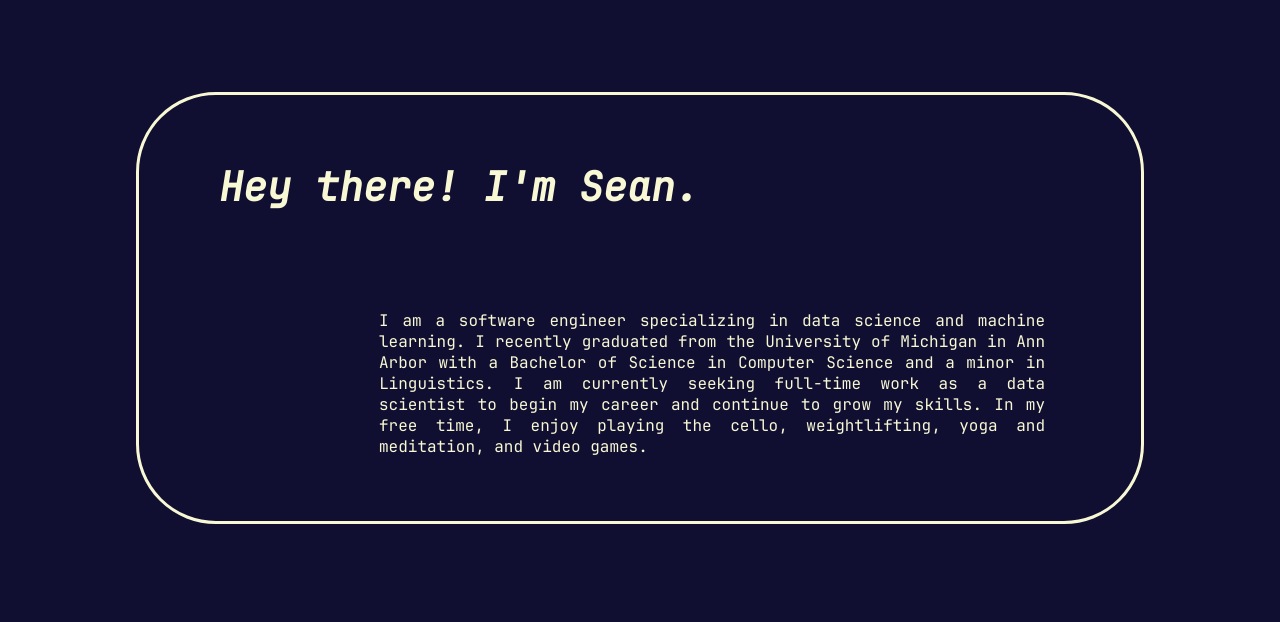
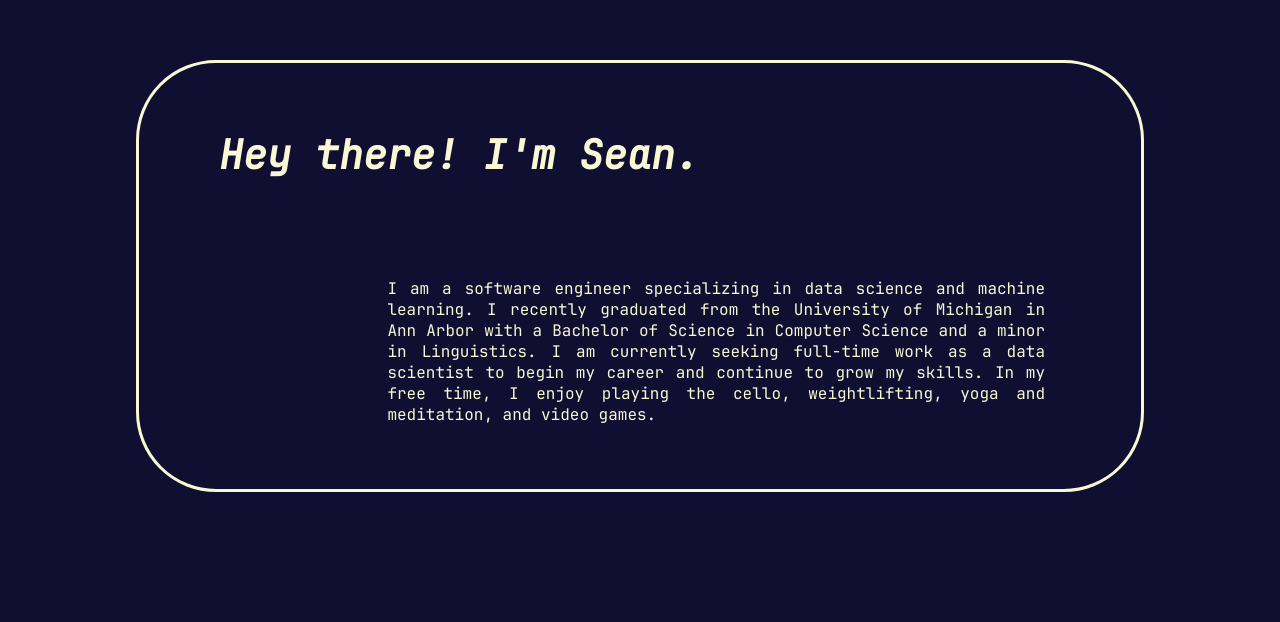
Before and after one commit to seantant/Portfolio-Website, a plain HTML site: page index.html in a window 1280 px wide. Shown: the part 892-1514 px from the top of the page. Drawn offline with Linux system fonts and the light colour scheme.

Commit message:
More style changes

```diff
--- a/style.css
+++ b/style.css
@@ -204,7 +204,7 @@ body {
 /*-------------------------------------About Styles-------------------------------------*/
 
 .about {
-    padding: 5rem 5rem;
+    padding: 3rem 5rem;
 }
 
 .about-text {
@@ -216,18 +216,18 @@ body {
 }
 
 .about-greeting {
-    padding: 2rem 0 1rem 5rem;
+    padding: 2rem 5rem 1rem 5rem;
     font-style: italic;
     font-size: 2.5rem;
 }
 
 .about-paragraph {
-    padding: 1rem 5rem 2rem 0;
+    padding: 1rem 5rem 2rem 5rem;
     text-align: justify;
 }
 
 .about-paragraph-text {
-    padding: 1rem 1rem 1rem 15rem;
+    padding: 1rem 1rem 1rem 20%;
 }
 
 /*-------------------------------------Contact Styles-------------------------------------*/
```
